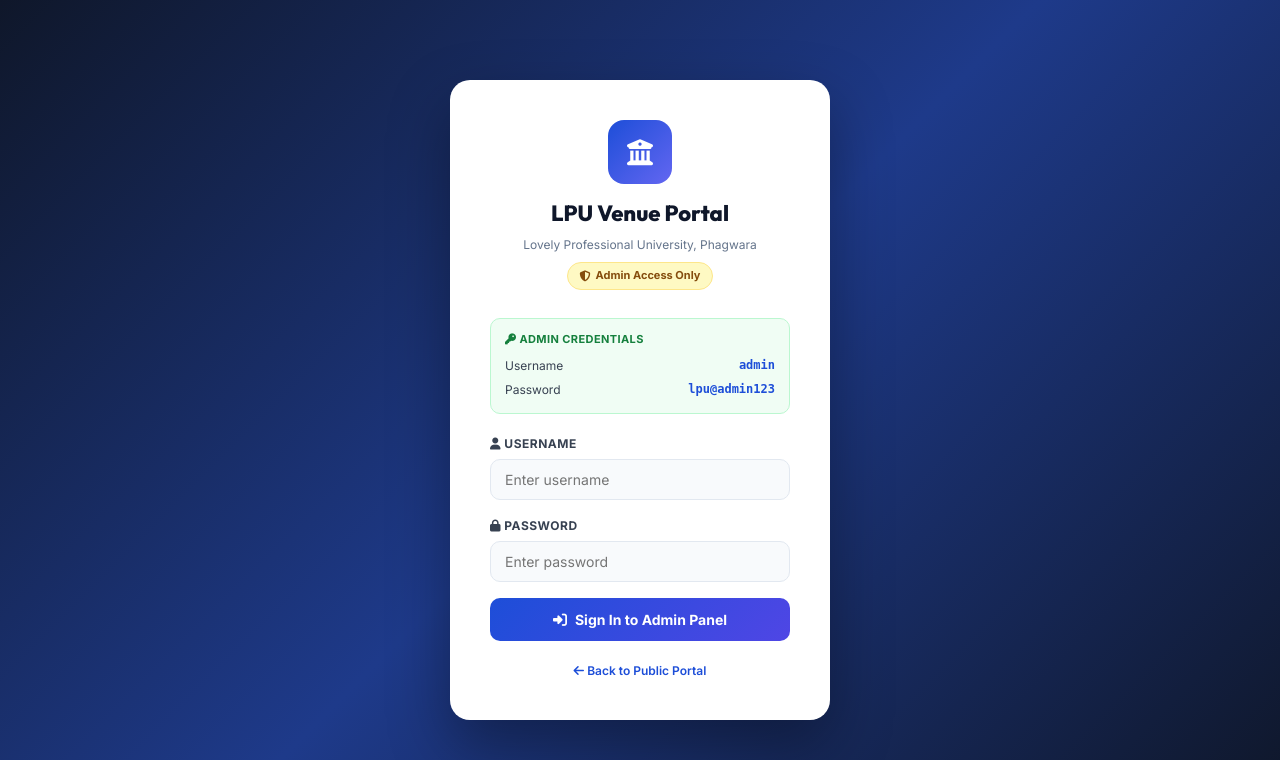
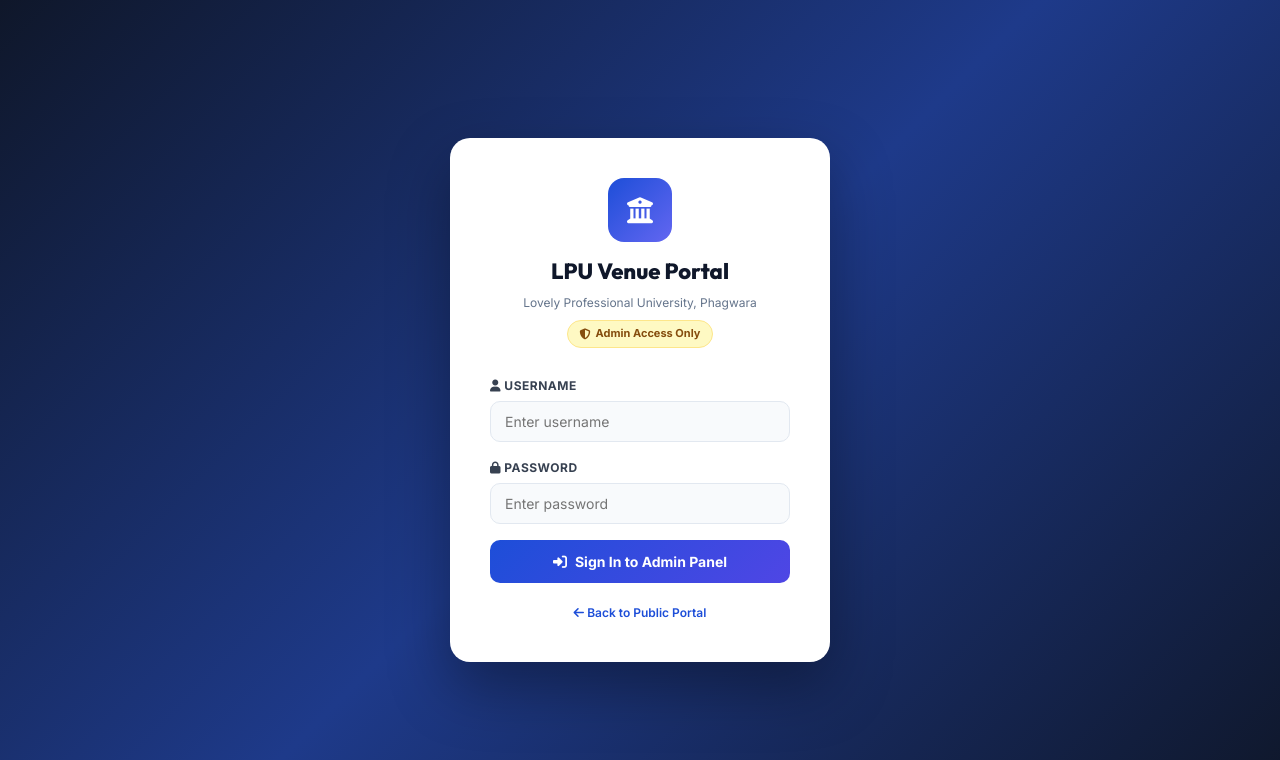
Before and after one commit to Shruti96v/lpu-venue-portal, a Django app: page /login/ in a window 1280 px wide. Shown: the top 760 px of the page. Run offline with Django 5.2, Linux system fonts and the light colour scheme.

Commit message:
Remove credentials from login page, password updated to 1234

```diff
--- a/reservations/templates/reservations/login.html
+++ b/reservations/templates/reservations/login.html
@@ -169,13 +169,6 @@
             </div>
         </div>
 
-        <!-- Show credentials hint -->
-        <div class="cred-box">
-            <div class="cred-box-title"><i class="fa-solid fa-key"></i> Admin Credentials</div>
-            <div class="cred-row"><span>Username</span><span class="cred-val">admin</span></div>
-            <div class="cred-row"><span>Password</span><span class="cred-val">lpu@admin123</span></div>
-        </div>
-
         <!-- Error messages -->
         {% if form.errors %}
         <div class="login-error">
```
